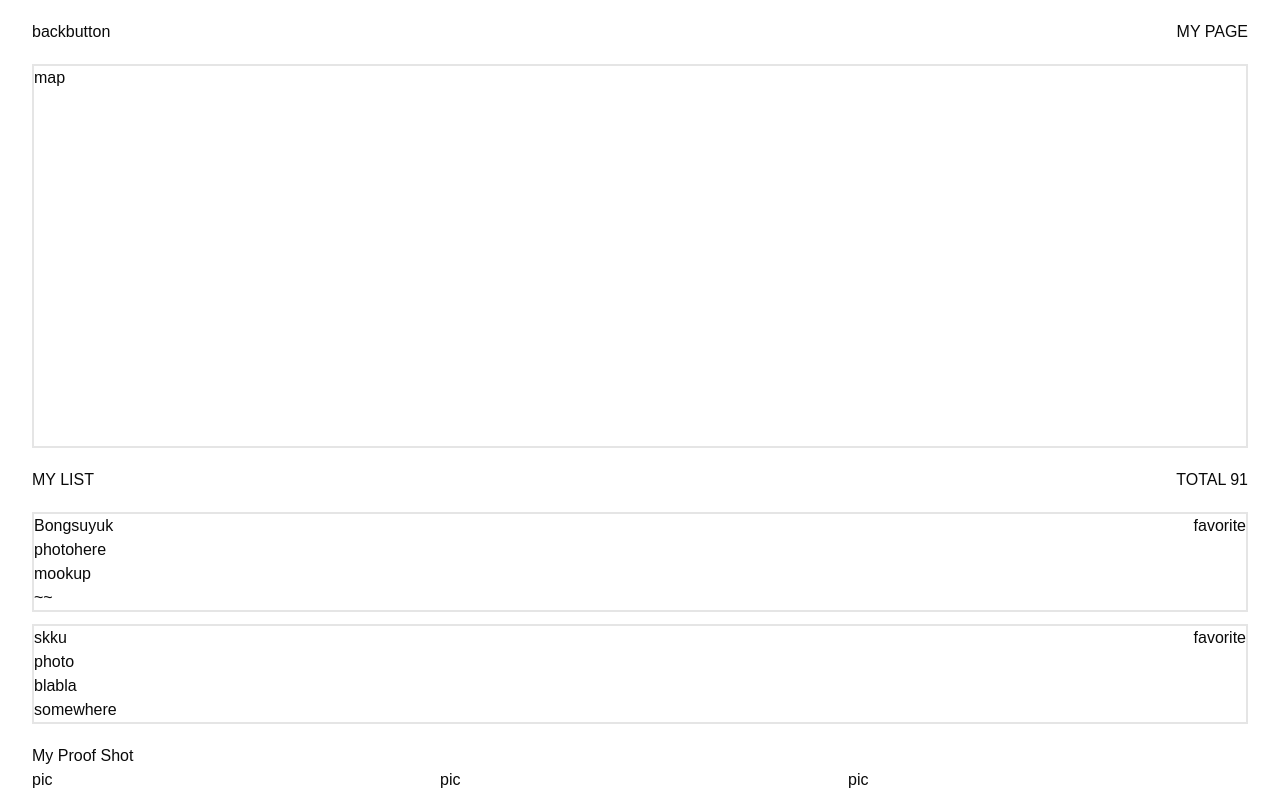
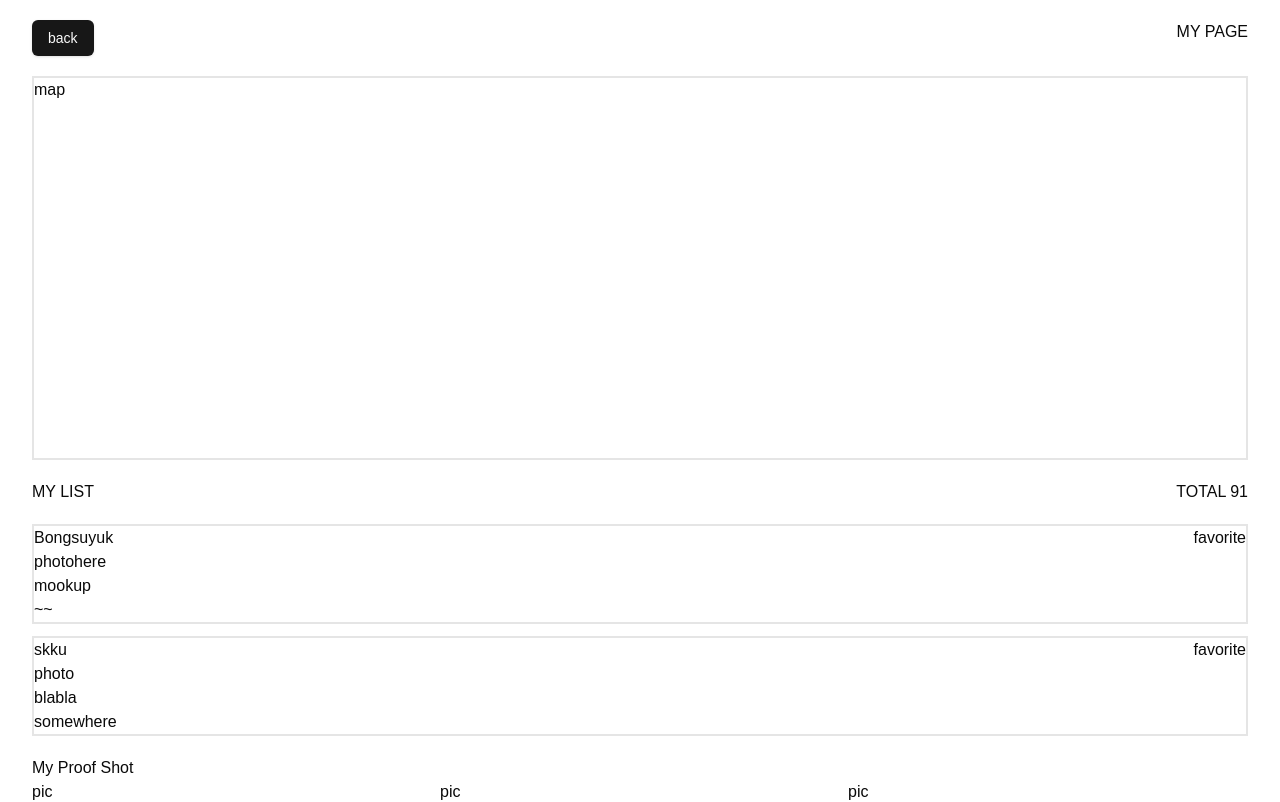
Before and after one commit to FourPointSevenFive/Capstone_Team_F, a Next.js app in the folder frontend/: page /my in a window 1280 px wide. Shown: the top 802 px of the page. Built offline with nearby package versions, Linux system fonts and the light colour scheme.

Commit message:
feature(fe) - my page header

```diff
--- /dev/null
+++ b/frontend/app/_components/BackButton.tsx
@@ -0,0 +1,15 @@
+"use client";
+
+import { Button } from "@/components/ui/button";
+import { useRouter } from "next/navigation";
+export default function BackButton() {
+  const router = useRouter();
+
+  const handleBack = () => {
+    if (typeof window !== "undefined") {
+      router.back();
+    }
+  };
+
+  return <Button onClick={handleBack}>back</Button>;
+}
--- a/frontend/app/_components/Header.tsx
+++ b/frontend/app/_components/Header.tsx
@@ -7,7 +7,7 @@ export default function Header() {
         <Link href="./">HOME</Link>
         <Link href="./map">MAP</Link>
       </div>
-      <div>mypage icon</div>
+      <Link href="./my">mypage</Link>
     </div>
   );
 }
--- a/frontend/app/my/page.tsx
+++ b/frontend/app/my/page.tsx
@@ -1,3 +1,4 @@
+import BackButton from "../_components/BackButton";
 import LocationCard from "../map/_components/LocationCard";
 import Stamp from "./_components/Stamp";
 
@@ -5,7 +6,7 @@ export default function Page() {
   return (
     <div className="flex flex-col gap-5">
       <div className="flex justify-between">
-        <div>backbutton</div>
+        <BackButton />
         <p>MY PAGE</p>
       </div>
       <div className="h-96 w-full border-2">map</div>
```
